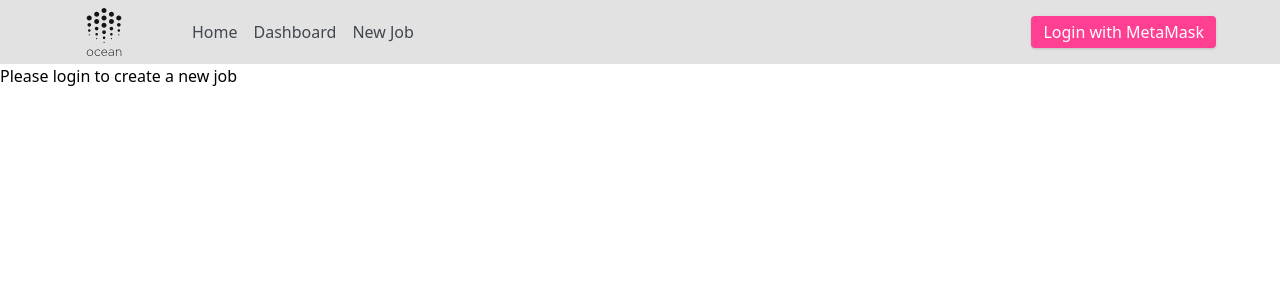
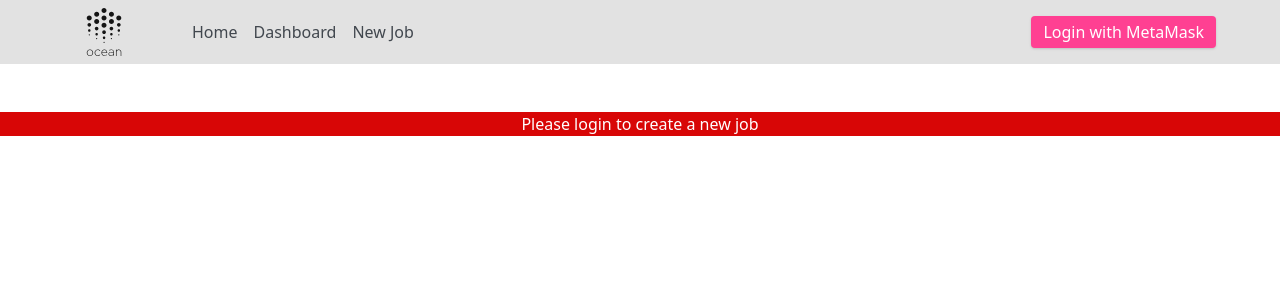
Before and after one commit to may-moff/ocean-protocol-dashboard-frontend, a React (Create React App) app: page /NewJob in a window 1280 px wide. Shown: the top 300 px of the page. Built offline with nearby package versions, Linux system fonts and the light colour scheme; what web3 would draw is missing.

Commit message:
first changes to New Job

```diff
--- a/src/App.js
+++ b/src/App.js
@@ -56,7 +56,11 @@ export const App = () => {
           {authorization ? (
             <Dashboard />
           ) : (
-            <h1>Please login to access your personal dashboard</h1>
+            <div className="flex justify-center justify-items-center mt-12 bg-balertred">
+              <h1 className="text-white">
+                Please login to access your personal dashboard
+              </h1>
+            </div>
           )}
         </Route>
         <Route path="/jobs/:id">
@@ -66,7 +70,9 @@ export const App = () => {
           {authorization ? (
             <NewJob />
           ) : (
-            <h1>Please login to create a new job</h1>
+            <div className="flex justify-center justify-items-center mt-12 bg-balertred">
+              <h1 className="text-white">Please login to create a new job</h1>
+            </div>
           )}
         </Route>
       </Switch>
```
